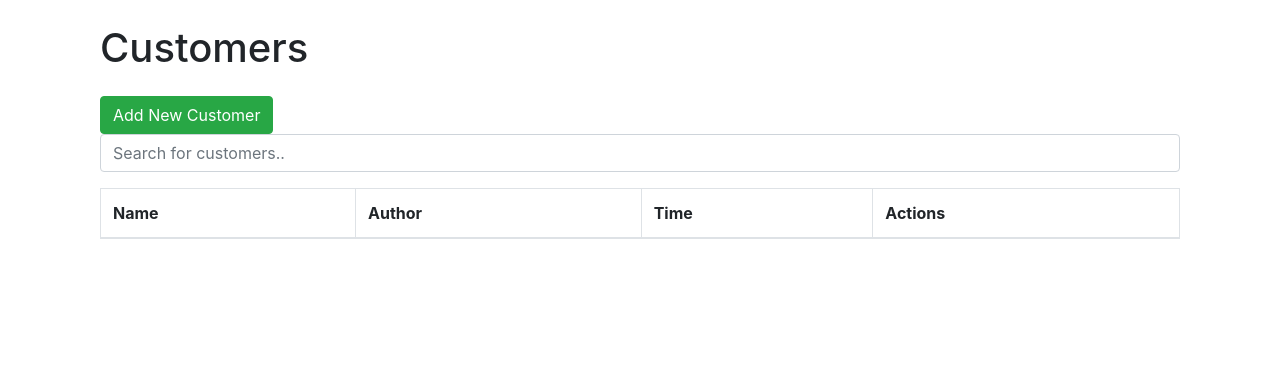
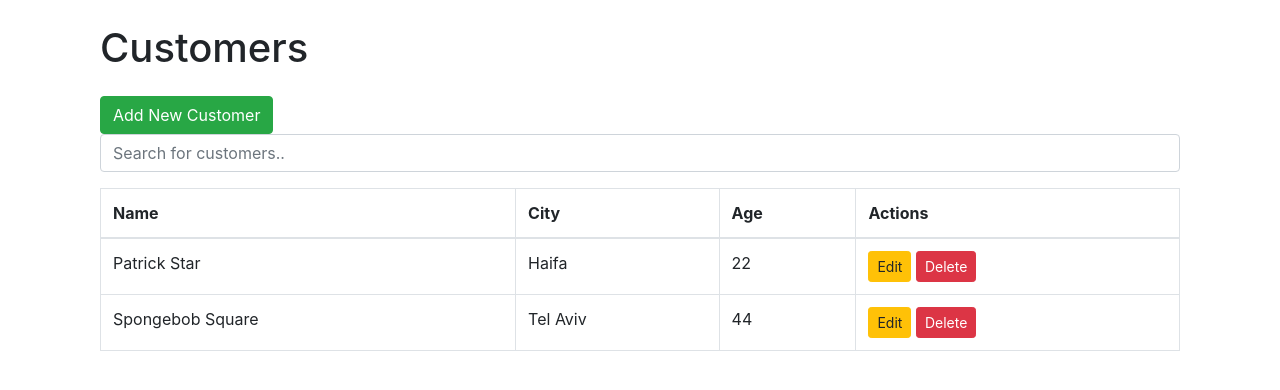
Before and after one commit to MohammadSatel/Flask_Book_Library, a Flask app: page /customers/ in a window 1280 px wide. Shown: the part 56-446 px from the top of the page. Run offline with Flask 3, Linux system fonts and the light colour scheme; data that the repository does not hold is empty; some libraries are stand-ins or nearby versions.

Commit message:
customers CRUD

```diff
--- a/project/customers/views.py
+++ b/project/customers/views.py
@@ -17,7 +17,7 @@ def list_customers():
 def list_customers_json():
     # Fetch all customers from the database and convert to JSON
     customers = Customer.query.all()
-    customer_list = [{'name': customer.name, 'author': customer.author, 'time': customer.time} for customer in customers]
+    customer_list = [{'name': customer.name, 'city': customer.city, 'age': customer.age} for customer in customers]
     return jsonify(customers=customer_list)
 
 # Route to create a new customer
@@ -26,10 +26,10 @@ def create_customer():
     data = request.form
 
     # Validate the form data
-    if 'name' not in data or 'author' not in data or 'time' not in data:
+    if 'name' not in data or 'city' not in data or 'age' not in data:
         return jsonify({'error': 'Invalid form data'}), 400
 
-    new_customer = Customer(name=data['name'], author=data['author'], time=data['time'])
+    new_customer = Customer(name=data['name'], city=data['city'], age=data['age'])
 
     try:
         # Add the new customer to the session and commit to save to the database
@@ -46,12 +46,12 @@ def create_customer():
 def edit_customer(customer_id):
     customer = Customer.query.get(customer_id)
     if not customer:
-        return jsonify({'error': 'customer not found'}), 404
+        return jsonify({'error': 'Customer not found'}), 404
 
     data = request.form
     customer.name = data['name']
-    customer.author = data['author']
-    customer.time = data['time']
+    customer.city = data['city']
+    customer.age = data['age']
 
     try:
         # Update the customer in the database
@@ -67,7 +67,7 @@ def edit_customer(customer_id):
 def delete_customer(customer_id):
     customer = Customer.query.get(customer_id)
     if not customer:
-        return jsonify({'error': 'customer not found'}), 404
+        return jsonify({'error': 'Customer not found'}), 404
 
     try:
         # Delete the customer from the database
@@ -78,61 +78,3 @@ def delete_customer(customer_id):
         # Handle any exceptions, such as database errors
         db.session.rollback()
         return jsonify({'error': f'Error deleting customer: {str(e)}'}), 500
-
-
-# from flask import render_template, Blueprint, request, redirect, url_for, jsonify
-# from project import db
-# from project.customers.models import Customer
-# from project.customers.forms import CreateCustomer
-
-# customers = Blueprint('customers', __name__, template_folder='templates', url_prefix='/customers')
-
-# # Route to display customers and handle CRUD actions
-# @customers.route('/', methods=['GET'])
-# def list_customers():
-#     # Fetch all customers from the database
-#     customers = Customer.query.all()
-#     return render_template('customers.html', customers=customers)
-
-# # Route to create a new customer
-# @customers.route('/create', methods=['POST'])
-# def create_customer():
-#     data = request.form
-#     new_customer = Customer(name=data['name'], author=data['author'], time=data['time'])
-#     db.session.add(new_customer)
-#     db.session.commit()
-#     return redirect(url_for('customers.list_customers'))
-
-# # Route to update an existing customer
-# @customers.route('/<int:customer_id>/edit', methods=['POST'])
-# def edit_customer(customer_id):
-#     customer = Customer.query.get(customer_id)
-#     if not customer:
-#         return 'customer not found', 404
-
-#     data = request.form
-#     customer.name = data['name']
-#     customer.author = data['author']
-#     customer.time = data['time']
-
-#     db.session.commit()
-#     return redirect(url_for('customers.list_customers'))
-
-# # Route to delete a customer
-# @customers.route('/<int:customer_id>/delete', methods=['POST'])
-# def delete_customer(customer_id):
-#     customer = Customer.query.get(customer_id)
-#     if not customer:
-#         return 'customer not found', 404
-
-#     db.session.delete(customer)
-#     db.session.commit()
-#     return redirect(url_for('customers.list_customers'))
-
-# # Route to view a customer
-# @customers.route('/<int:customer_id>')
-# def view_customer(customer_id):
-#     customer = Customer.query.get(customer_id)
-#     if customer:
-#         return render_template('view_customer.html', customer=customer)
-#     return 'customer not found', 404
--- a/project/static/js/customers.js
+++ b/project/static/js/customers.js
@@ -31,8 +31,8 @@ $(document).ready(function() {
 
         // Get form data
         const name = $('#name').val();
-        const author = $('#author').val();
-        const time = $('#time').val();
+        const city = $('#city').val(); // Updated to get city from the form
+        const age = $('#age').val(); // Updated to get age from the form
 
         // Send an AJAX request to create a new customer
         $.ajax({
@@ -40,8 +40,8 @@ $(document).ready(function() {
             method: 'POST',
             data: {
                 name: name,
-                author: author,
-                time: time
+                city: city, // Updated to send 'city'
+                age: age // Updated to send 'age'
             },
             success: function(response) {
                 console.log('Success:', response);
--- a/project/templates/customers.html
+++ b/project/templates/customers.html
@@ -1,8 +1,6 @@
 {% extends 'base.html' %}
 
 {% block content %}
-
-
 <div class="container">
     <h1 class="my-4">Customers</h1>
 
@@ -20,8 +18,8 @@
         <thead>
             <tr>
                 <th>Name</th>
-                <th>Author</th>
-                <th>Time</th>
+                <th>City</th> <!-- Changed from 'Author' to 'City' -->
+                <th>Age</th>  <!-- Added 'Age' -->
                 <th>Actions</th>
             </tr>
         </thead>
@@ -31,8 +29,8 @@
             {% for customer in customers %}
             <tr>
                 <td>{{ customer.name }}</td>
-                <td>{{ customer.author }}</td>
-                <td>{{ customer.time }}</td>
+                <td>{{ customer.city }}</td>  <!-- Display 'city' instead of 'author' -->
+                <td>{{ customer.age }}</td>  <!-- Display 'age' -->
                 <td>
                     <a href="#" class="btn btn-warning btn-sm">Edit</a>
                     <button class="btn btn-danger btn-sm">Delete</button>
@@ -47,7 +45,7 @@
 <script src="https://code.jquery.com/jquery-3.2.1.slim.min.js"></script>
 <script src="https://maxcdn.bootstrapcdn.com/bootstrap/4.0.0/js/bootstrap.min.js"></script>
 
-<!-- Add this before including your books.js -->
+<!-- Add this before including your customers.js -->
 <script src="https://code.jquery.com/jquery-3.6.0.min.js"></script>
 
 <!-- Link to external JavaScript file -->
@@ -72,17 +70,18 @@
                         <input type="text" class="form-control" id="name" placeholder="Enter customer name" required>
                     </div>
                     <div class="form-group">
-                        <label for="author">Author</label>
-                        <input type="text" class="form-control" id="author" placeholder="Enter author name" required>
+                        <label for="city">City</label>
+                        <input type="text" class="form-control" id="city" placeholder="Enter city" required>
                     </div>
                     <div class="form-group">
-                        <label for="time">Time</label>
-                        <input type="text" class="form-control" id="time" placeholder="Enter customer time" required>
+                        <label for="age">Age</label>
+                        <input type="number" class="form-control" id="age" placeholder="Enter age" required>
                     </div>
-                    <button type="submit" class="btn btn-primary">Add customer</button>
+                    <button type="submit" class="btn btn-primary">Add Customer</button>
                 </form>
             </div>
         </div>
     </div>
 </div>
+
 {% endblock %}
```
Also changed, not shown: project/customers/forms.py (+7 -6 lines), project/customers/models.py (+6 -10 lines), project/data.sqlite.
